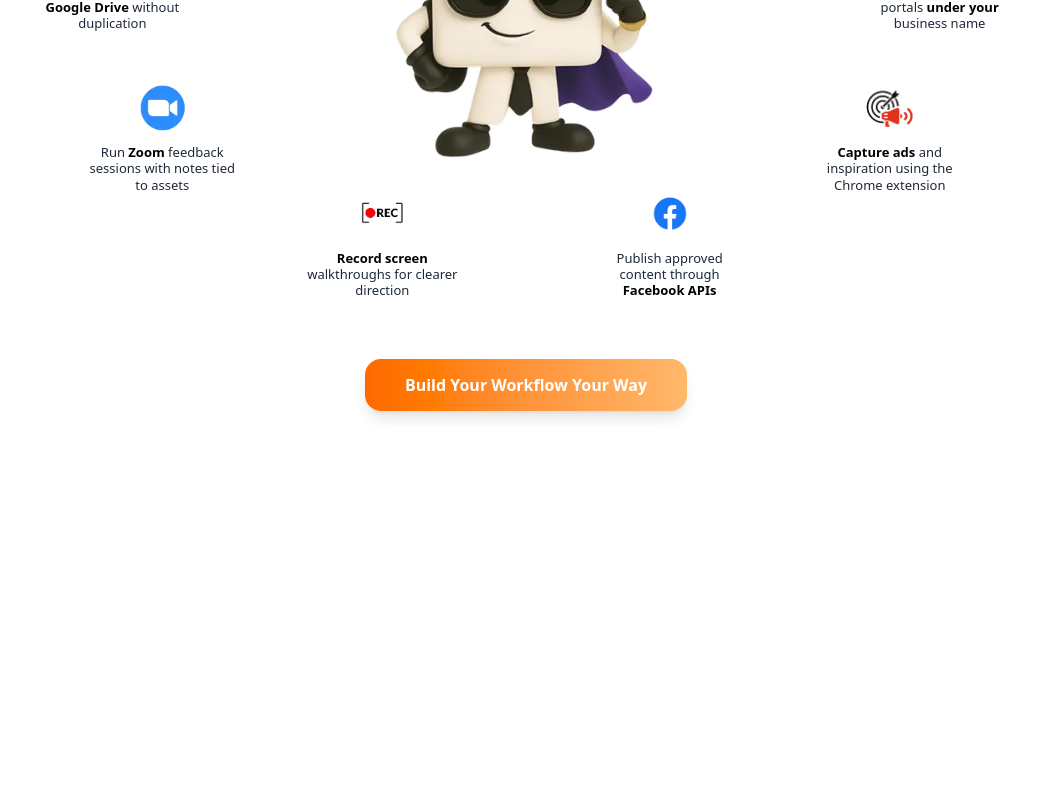
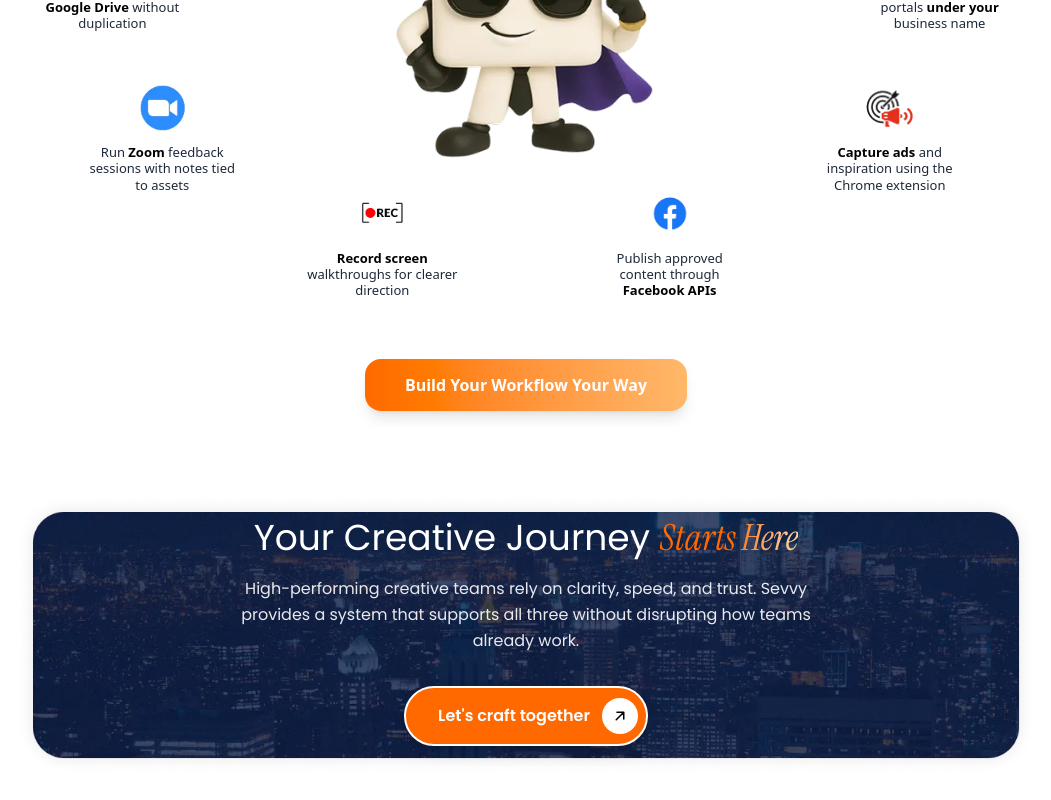
Before and after one commit to alihussnain1122/Sevvy, a React (Vite) app: page /how-it-works in a window 1280 px wide. Shown: the part 6146-6946 px from the top of the page, without its empty margins (114-1165 px from the left). Before the commit the page ends 6573 px from the top, so only its background shows below. Built offline with nearby package versions, Linux system fonts and the light colour scheme; the HTML template or start-up script is replaced by a standard one; a web font is replaced by a local one.

Commit message:
update page-2 last section

```diff
--- a/src/components/Works/Inside.jsx
+++ b/src/components/Works/Inside.jsx
@@ -76,6 +76,7 @@ const Inside = () => {
         </div>
       </div>
     </section>
+
   );
 };
 
--- /dev/null
+++ b/src/components/Works/Last.jsx
@@ -0,0 +1,64 @@
+import React from "react";
+
+const CreativeJourneySection = () => {
+  return (
+    <section>
+      {/* Max-width reduced from 7xl to 5xl for a more compact look */}
+      <div className="max-w-5xl mx-auto">
+
+        {/* Rounded Card */}
+        <div className="relative rounded-2xl md:rounded-[2.5rem] overflow-hidden">
+          {/* Background Image */}
+          <div
+            className="absolute inset-0 bg-contain bg-no-repeat w-full h-full bg-center"
+            style={{
+              backgroundImage: "url(/HowItWorks/Inside/Rectangle.webp)",
+            }}
+          ></div>
+
+          {/* Content - Padding reduced for smaller height */}
+          <div className="relative z-10 flex flex-col items-center justify-center text-center py-12 md:py-16 lg:py-20 px-6 md:px-12">
+
+            {/* Heading - Size slightly adjusted */}
+            <h2 className="mt-2 text-2xl md:text-4xl lg:text-4xl  text-white mb-3 md:mb-4 leading-tight">
+              Your Creative Journey{" "}
+              <span className="bg-gradient-to-r from-orange-500 via-orange-500 to-orange-200 bg-clip-text text-transparent italic font-Instrument">Starts Here</span>
+            </h2>
+
+            {/* Paragraph - Max-width and margin adjusted */}
+            <p className="text-sm md:text-base text-white/90 max-w-xl mx-auto mb-6 md:mb-8 leading-relaxed">
+              High-performing creative teams rely on clarity, speed, and trust. Sevvy provides a system that
+              supports all three without disrupting how teams already work.
+            </p>
+
+            {/* Button */}
+            <button className="inline-flex items-center gap-3 px-6 md:px-8 py-2 md:py-2.5 bg-orange-500 text-white font-semibold border-white border-2 rounded-full shadow-lg hover:shadow-xl transition-all duration-300 hover:scale-105 text-sm md:text-base mb-4 cursor-pointer">
+  <span>Let's craft together</span>
+
+  {/* Circle size increased to w-9 h-9, and margin-right adjusted for perfect fit */}
+  <div className="flex items-center justify-center w-9 h-9 bg-white rounded-full -mr-4 md:-mr-6">
+    <svg
+      width="18" // SVG size also slightly increased
+      height="18"
+      viewBox="0 0 24 24"
+      fill="none"
+      className="text-black"
+    >
+      <path
+        d="M7 17L17 7M17 7H8M17 7V16"
+        stroke="currentColor"
+        strokeWidth="2"
+        strokeLinecap="round"
+        strokeLinejoin="round"
+      />
+    </svg>
+  </div>
+</button>
+          </div>
+        </div>
+      </div>
+    </section>
+  );
+};
+
+export default CreativeJourneySection;
--- a/src/pages/HowItWorks.jsx
+++ b/src/pages/HowItWorks.jsx
@@ -1,6 +1,7 @@
 import Centralization from '../components/Works/Centeralize';
 import Hero from '../components/Works/Hero';
 import Inside from '../components/Works/Inside';
+import CreativeJourneySection from '../components/Works/Last';
 import Stages from '../components/Works/Stages';
 import Vision from '../components/Works/Vision';
 
@@ -12,6 +13,7 @@ export default function HowItWorks() {
       <Stages />
       <Vision />
       <Inside />
+      <CreativeJourneySection />
     </div>
   );
 }
```
Also changed, not shown: public/HowItWorks/Inside/Rectangle.webp (added).
